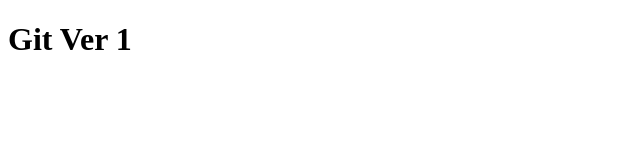
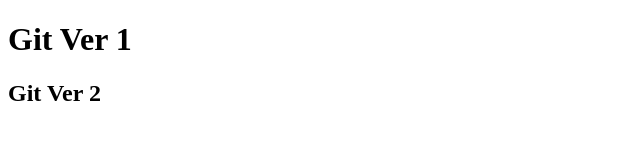
Before and after one commit to SohailRaoufi/git-practice, a plain HTML site: page src/index.html in a window 1280 px wide. Shown: the whole page, without its empty margins (0-640 px from the left). Drawn offline with Linux system fonts and the light colour scheme.

Commit message:
Version 2

```diff
--- a/config.js
+++ b/config.js
@@ -1 +1,2 @@
 console.log("Git Ver 1");
+console.log("Git Ver 2");
--- a/src/index.html
+++ b/src/index.html
@@ -8,5 +8,6 @@
 </head>
 <body>
     <h1>Git Ver 1</h1>
+    <h2>Git Ver 2</h2>
 </body>
 </html>
```
